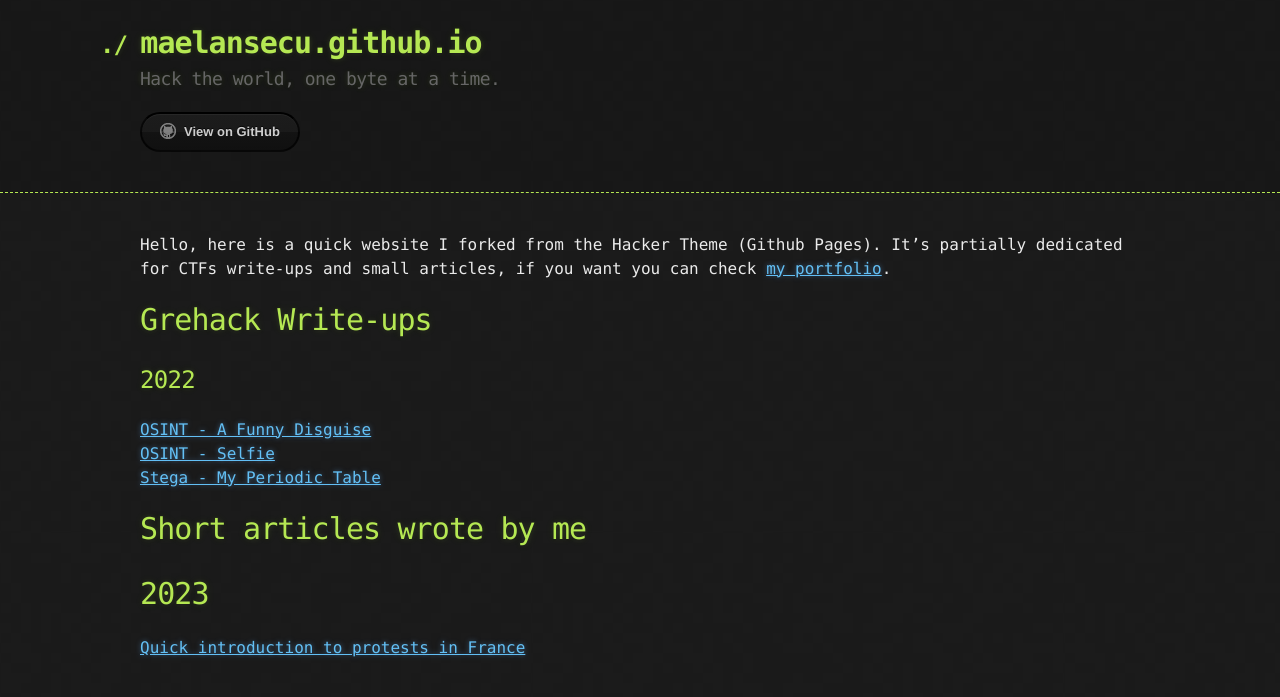
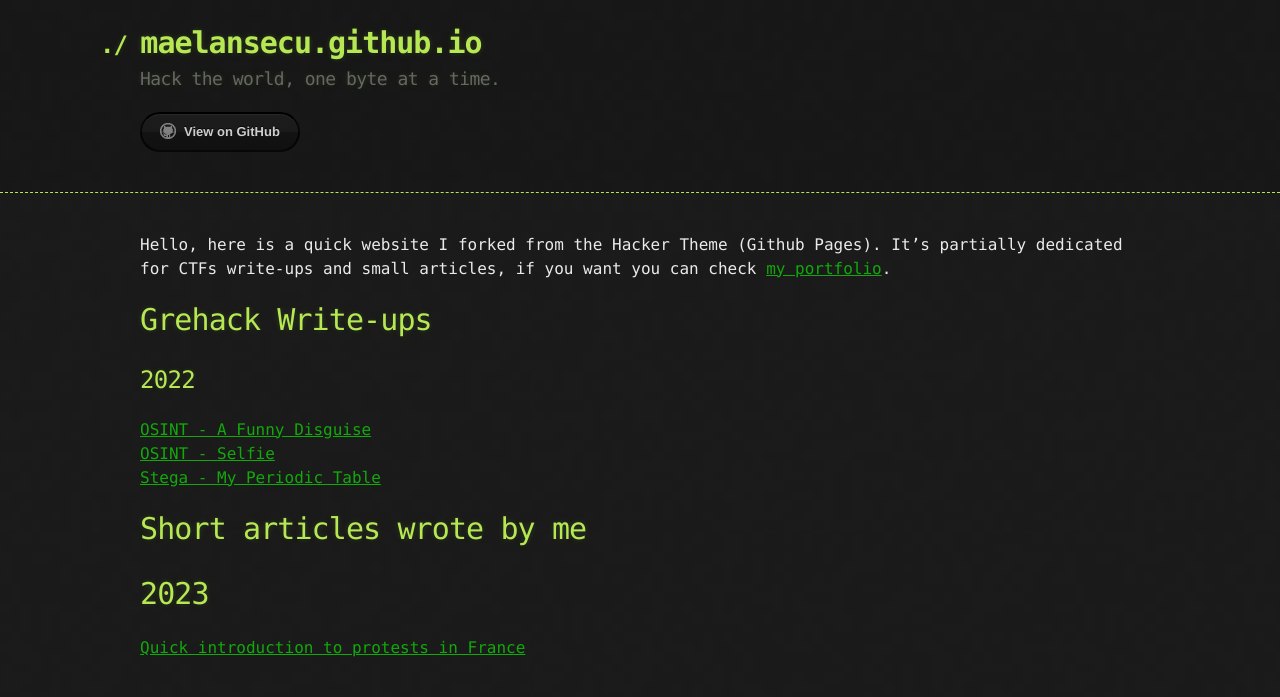
Before and after one commit to maelansecu/maelansecu.github.io, a Jekyll site: the page built from index.md, in a window 1280 px wide. Shown: the top 697 px of the page. Built offline with Jekyll 4.4.1, drawn with Linux system fonts in a browser that asks for light colours.

Commit message:
Update jekyll-theme-hacker.scss

```diff
--- a/_sass/jekyll-theme-hacker.scss
+++ b/_sass/jekyll-theme-hacker.scss
@@ -244,8 +244,7 @@ hr {
 */
 
 a {
-  color: #63c0f5;
-  text-shadow: 0 0 5px rgba(104, 182, 255, 0.5);
+  color: #11aa0a;
 }
 
 /* Clearfix */
```
